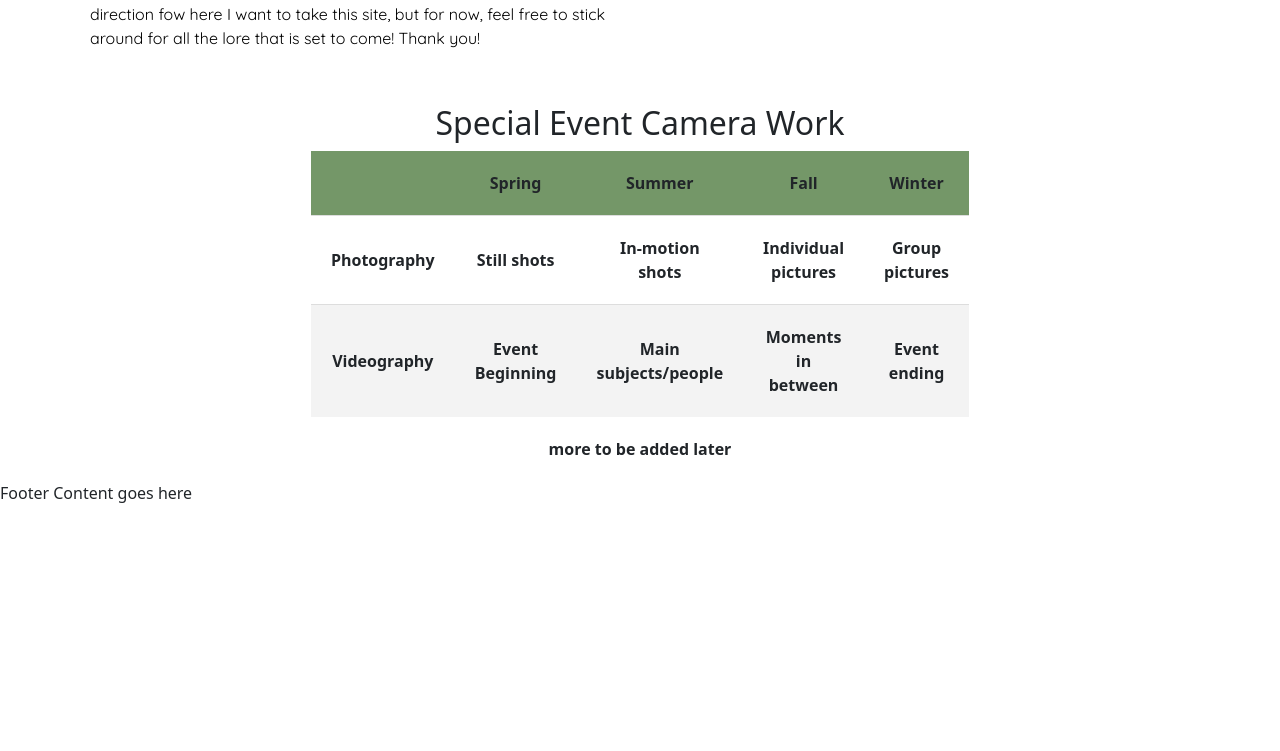
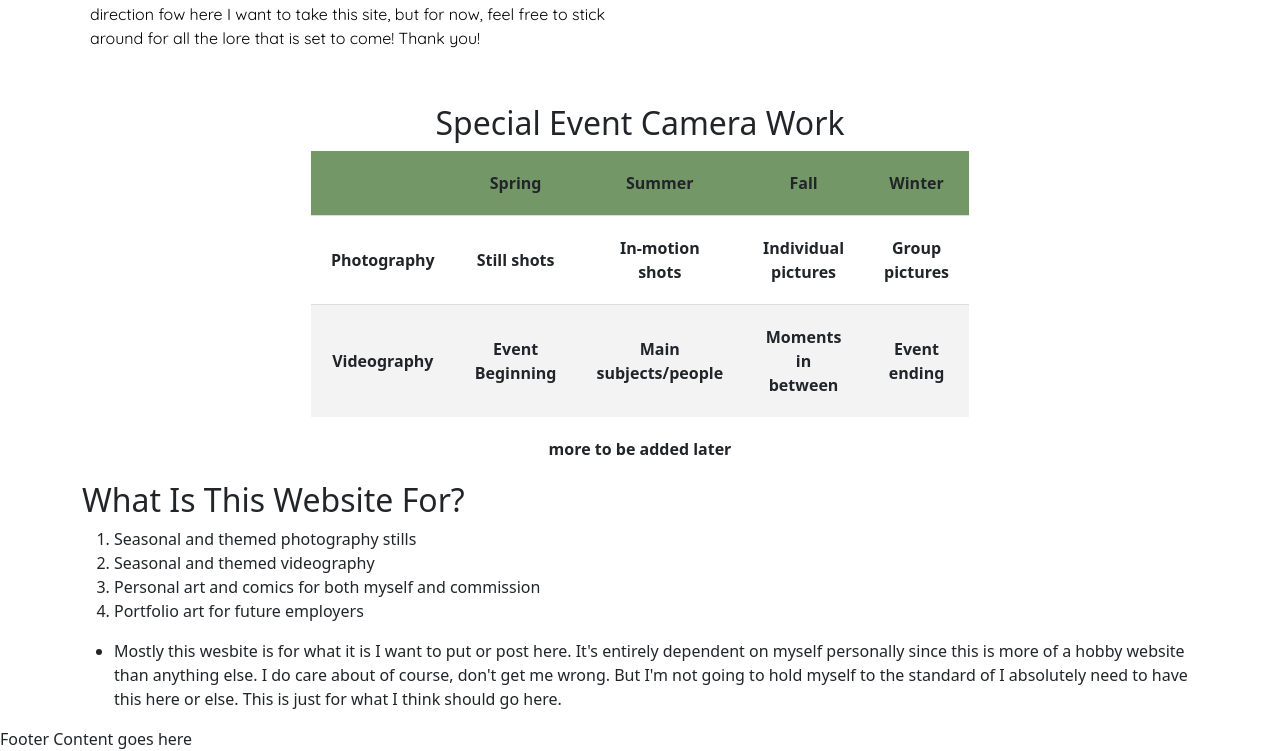
Before and after one commit to PokeCodex25/fall-2024, a plain HTML site: page index.html in a window 1280 px wide. Shown: the part 1384-2135 px from the top of the page. Before the commit the page ends 1889 px from the top, so only its background shows below. Drawn offline with nearby package versions, Linux system fonts and the light colour scheme.

Commit message:
added list

```diff
--- a/index.html
+++ b/index.html
@@ -181,6 +181,20 @@
 
       </table>
     </div>
+
+    <div class="col-12">
+      <h2>What Is This Website For?</h2>
+
+  <ol>
+    <Li>Seasonal and themed photography stills</Li>
+    <Li>Seasonal and themed videography</Li>
+      <Li>Personal art and comics for both myself and commission</Li>
+      <Li>Portfolio art for future employers</Li>
+</ol>
+
+   <ul><Li>Mostly this wesbite is for what it is I want to put or post here. It's entirely dependent on myself personally since this is more of a hobby website than anything else. I do care about of course, don't get me wrong. But I'm not going to hold myself to the standard of I absolutely need to have this here or else. This is just for what I think should go here. </Li></ul>
+
+    </div>
   </div>
 </div>
 <!--End Table-->
```
